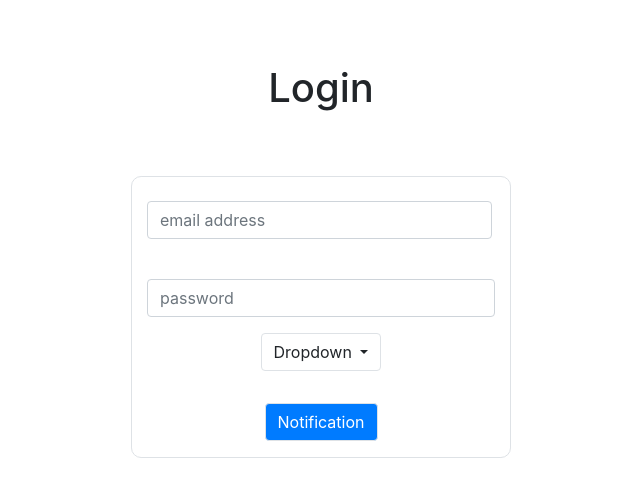
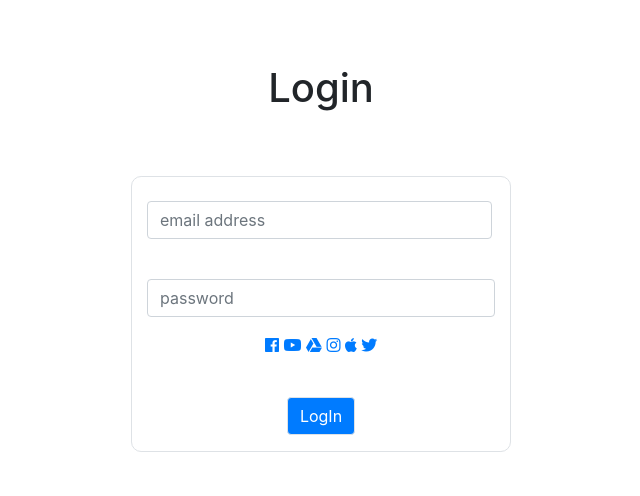
Before and after one commit to DevDemo-stack/User-Management, a plain HTML site: page Index.html in a window 1280 px wide. Shown: the whole page, without its empty margins (319-959 px from the left). Drawn offline with nearby package versions, Linux system fonts and the light colour scheme.

Commit message:
Add SocialMedia Icon

```diff
--- a/Index.html
+++ b/Index.html
@@ -5,6 +5,8 @@
   <meta charset="UTF-8">
   <meta name="viewport" content="width=device-width, initial-scale=1.0">
 
+  <link rel="stylesheet" href="https://use.fontawesome.com/releases/v5.7.0/css/all.css"
+    integrity="sha384-lZN37f5QGtY3VHgisS14W3ExzMWZxybE1SJSEsQp9S+oqd12jhcu+A56Ebc1zFSJ" crossorigin="anonymous">
   <!-- Latest compiled and minified CSS -->
   <link rel="stylesheet" href="https://maxcdn.bootstrapcdn.com/bootstrap/4.5.2/css/bootstrap.min.css">
   <!-- jQuery library -->
@@ -13,6 +15,15 @@
   <script src="https://cdnjs.cloudflare.com/ajax/libs/popper.js/1.16.0/umd/popper.min.js"></script>
   <!-- Latest compiled JavaScript -->
   <script src="https://maxcdn.bootstrapcdn.com/bootstrap/4.5.2/js/bootstrap.min.js"></script>
+
+  <script>
+    function openLink() {
+      document.getElementById("twitter").innerHTML = "https://twitter.com/?lang=en-in";
+    }
+    function LogIn() {
+      document.getElementById("login").innerHTML = "Successfully login!"
+    }
+  </script>
 
   <title>Document</title>
 </head>
@@ -34,19 +45,20 @@
             <label for="Password"></label>
             <input type="password" class="form-control" name="password" id="" placeholder="password">
           </div>
-          <div class="dropdown open m-3">
-            <button class="btn border dropdown-toggle" type="button" id="triggerId" data-toggle="dropdown"
-              aria-haspopup="true" aria-expanded="false">
-              Dropdown
-            </button>
-            <div class="dropdown-menu" aria-labelledby="triggerId">
-              <a class="dropdown-item" href="#">Action</a>
-              <a class="dropdown-item disabled" href="#">Disabled action</a>
-            </div>
+          <div class="col-md-12 mb-4">
+
+            <a type="button" class="btn-floating" id="facebook"><i class="fab fa-facebook" aria-hidden="true"></i></a>
+            <a type="button" class="btn-floating" id="youtube"><i class="fab fa-youtube" aria-hidden="true"></i></a>
+            <a type="button" class="btn-floating" id="google_drive"><i class="fab fa-google-drive" aria-hidden="true"></i></a>
+            <a type="button" class="btn-floating" id="instagram"><i class="fab fa-instagram" aria-hidden="true"></i></a>
+            <a type="button" class="btn-floating" id="apple"><i class="fab fa-apple" aria-hidden="true"></i></a>
+            <a type="button" class="btn-floating" id="twitter" onclick="openLink()"><i class="fab fa-twitter" aria-hidden="true"></i></a>
+
           </div>
-          <button class="btn btn-group btn-primary border m-3">
-            Notification <span class="badge badge-primary"></span>
+          <button class="btn btn-group btn-primary border m-3" id="login" onclick="Login()">
+            LogIn <span class="badge badge-primary"></span>
           </button>
+
         </div>
       </div>
     </div>
--- /dev/null
+++ b/Index.js
@@ -0,0 +1,6 @@
+function openLink() {
+    var x = document.getElementById("twitter");
+    var link = "https://twitter.com/?lang=en-in";
+
+    x.innerHTML = link;
+}
```
